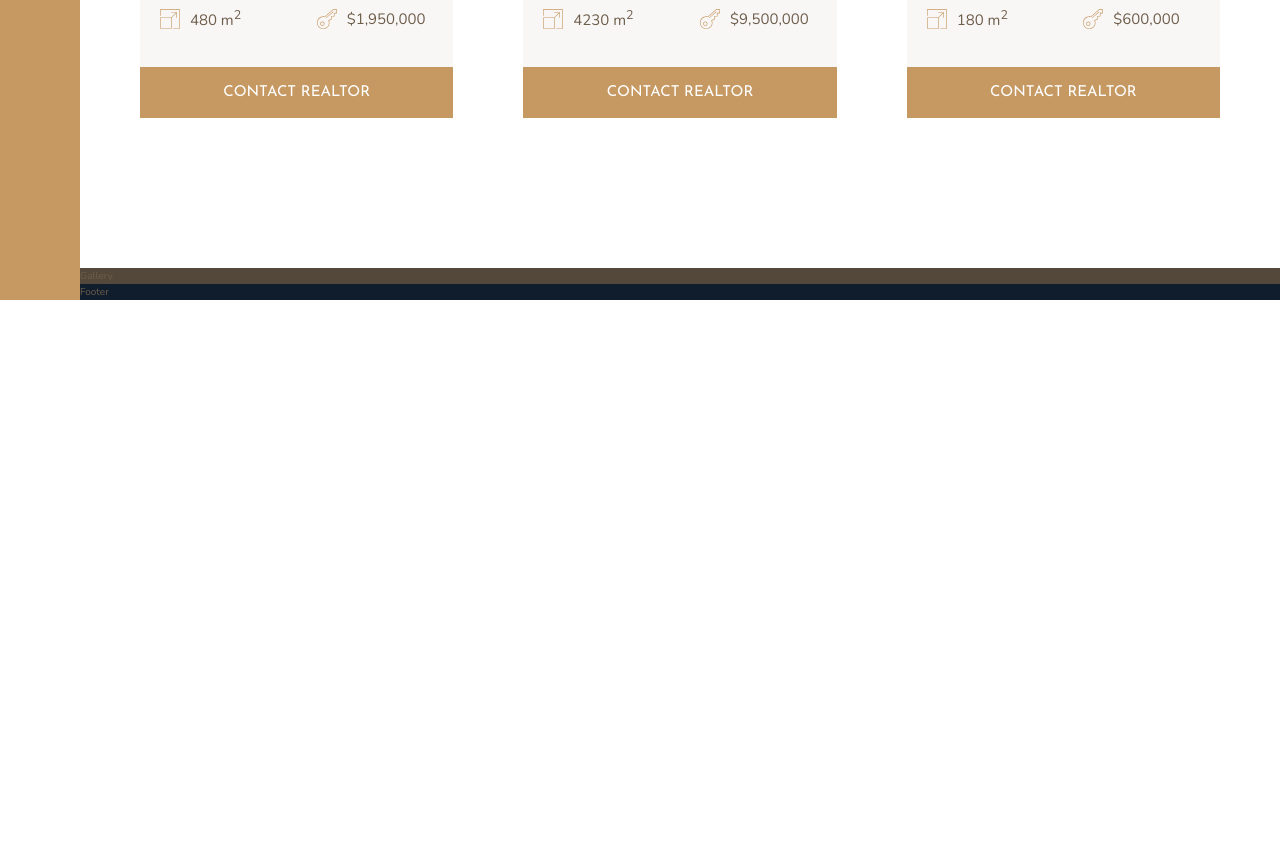
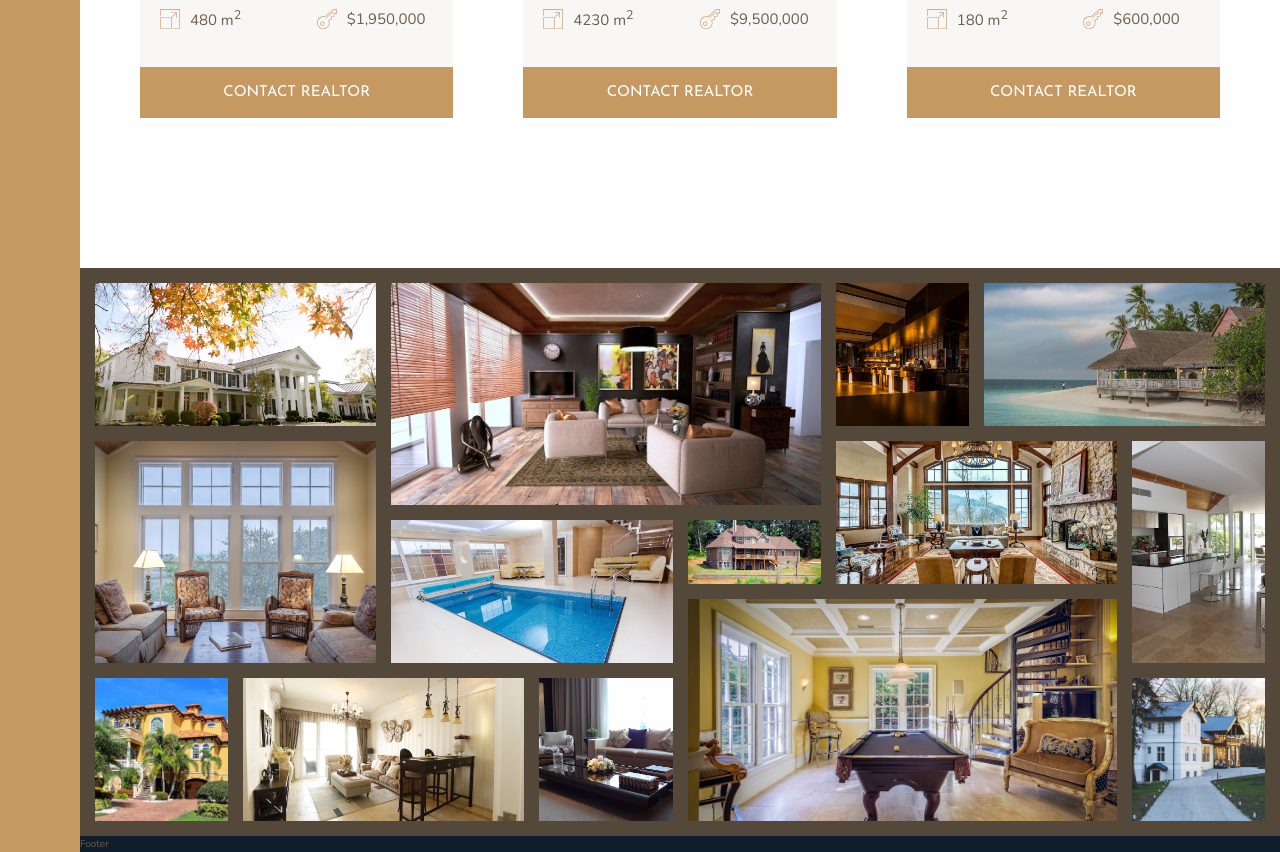
Before and after one commit to bijay-ps/nexter, a website: page index.html in a window 1280 px wide. Shown: the part 2824-3676 px from the top of the page. Before the commit the page ends 3124 px from the top, so only its background shows below. Drawn offline with nearby package versions, Linux system fonts and the light colour scheme.

Commit message:
Completed the gallery section

```diff
--- a/index.html
+++ b/index.html
@@ -289,7 +289,48 @@
             </div>
         </section>
         <section class="gallery">
-            Gallery
+            <figure class="gallery__item gallery__item--1">
+                <img src="img/gal-1.jpeg" alt="Gallery Image 1" class="gallery__img">
+            </figure>
+            <figure class="gallery__item gallery__item--2">
+                <img src="img/gal-2.jpeg" alt="Gallery Image 2" class="gallery__img">
+            </figure>
+            <figure class="gallery__item gallery__item--3">
+                <img src="img/gal-3.jpeg" alt="Gallery Image 3" class="gallery__img">
+            </figure>
+            <figure class="gallery__item gallery__item--4">
+                <img src="img/gal-4.jpeg" alt="Gallery Image 4" class="gallery__img">
+            </figure>
+            <figure class="gallery__item gallery__item--5">
+                <img src="img/gal-5.jpeg" alt="Gallery Image 5" class="gallery__img">
+            </figure>
+            <figure class="gallery__item gallery__item--6">
+                <img src="img/gal-6.jpeg" alt="Gallery Image 6" class="gallery__img">
+            </figure>
+            <figure class="gallery__item gallery__item--7">
+                <img src="img/gal-7.jpeg" alt="Gallery Image 7" class="gallery__img">
+            </figure>
+            <figure class="gallery__item gallery__item--8">
+                <img src="img/gal-8.jpeg" alt="Gallery Image 8" class="gallery__img">
+            </figure>
+            <figure class="gallery__item gallery__item--9">
+                <img src="img/gal-9.jpeg" alt="Gallery Image 9" class="gallery__img">
+            </figure>
+            <figure class="gallery__item gallery__item--10">
+                <img src="img/gal-10.jpeg" alt="Gallery Image 10" class="gallery__img">
+            </figure>
+            <figure class="gallery__item gallery__item--11">
+                <img src="img/gal-11.jpeg" alt="Gallery Image 11" class="gallery__img">
+            </figure>
+            <figure class="gallery__item gallery__item--12">
+                <img src="img/gal-12.jpeg" alt="Gallery Image 12" class="gallery__img">
+            </figure>
+            <figure class="gallery__item gallery__item--13">
+                <img src="img/gal-13.jpeg" alt="Gallery Image 13" class="gallery__img">
+            </figure>
+            <figure class="gallery__item gallery__item--14">
+                <img src="img/gal-14.jpeg" alt="Gallery Image 14" class="gallery__img">
+            </figure>
         </section>
         <footer class="footer">
             Footer
--- a/sass/_gallery.scss
+++ b/sass/_gallery.scss
@@ -1,4 +1,69 @@
 .gallery {
   background-color: $color-grey-dark-1;
   grid-column: full-start / full-end;
+  display: grid;
+  grid-template-columns: repeat(8, 1fr);
+  grid-template-rows: repeat(7, 5vw);
+  grid-gap: 1.5rem;
+  padding: 1.5rem;
+
+  &__item {
+    &--1 {
+      grid-row: 1 / span 2;
+      grid-column: 1 / span 2;
+    }
+    &--2 {
+      grid-row: 1 / span 3;
+      grid-column: 3 / span 3;
+    }
+    &--3 {
+      grid-row: 1 / span 2;
+      grid-column: 6 / 7;
+    }
+    &--4 {
+      grid-row: 1 / span 2;
+      grid-column: 7 / span 2;
+    }
+    &--5 {
+      grid-row: 3 / span 3;
+      grid-column: 1 / span 2;
+    }
+    &--6 {
+      grid-row: 4 / span 2;
+      grid-column: 3 / span 2;
+    }
+    &--8 {
+      grid-row: 3 / span 2;
+      grid-column: 6 / span 2;
+    }
+    &--9 {
+      grid-row: 3 / span 3;
+      grid-column: 8 / 9;
+    }
+    &--10 {
+      grid-row: 6 / span 2;
+    }
+    &--11 {
+      grid-row: 6 / span 2;
+      grid-column: 2 / span 2;
+    }
+    &--12 {
+      grid-row: 6 / -1;
+      grid-column: 4 / 5;
+    }
+    &--13 {
+      grid-row: 5 / span 3;
+      grid-column: 5 / span 3;
+    }
+    &--14 {
+      grid-row: 6 / span 2;
+    }
+  }
+
+  &__img {
+    width: 100%;
+    height: 100%;
+    display: block;
+    object-fit: cover;
+  }
 }
```
Also changed, not shown: css/style.css.
